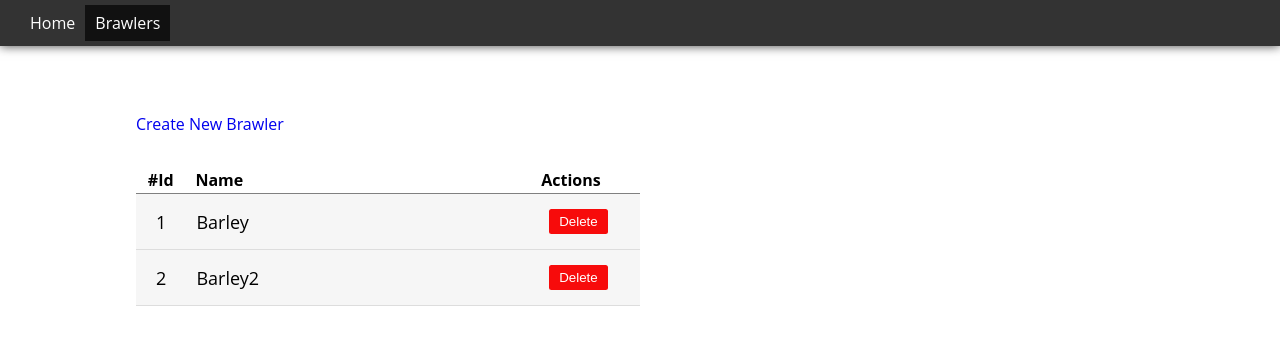
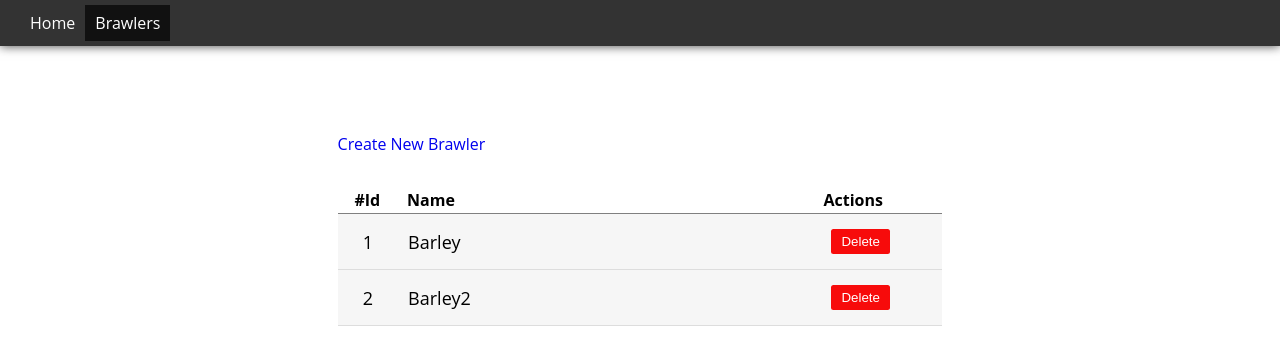
Before and after one commit to swapnil2993/brawler-app, a React (Create React App) app: page /brawlers in a window 1280 px wide. Shown: the top 348 px of the page. Built offline with nearby package versions, Linux system fonts and the light colour scheme.

Commit message:
styling fixes

```diff
--- a/src/components/brawlers/list/list.js
+++ b/src/components/brawlers/list/list.js
@@ -11,7 +11,7 @@ const BrawlerList = ({ list }) => {
         <span className="name-col-header">Name</span>
         <span className="actions-col-header">Actions</span>
       </div>
-      <ul>
+      <ul className="list-items">
         {list.length > 0 ? (
           list.map((item) => <Brawler key={item.id} item={item} />)
         ) : (
--- a/src/components/brawlers/list/style.css
+++ b/src/components/brawlers/list/style.css
@@ -21,7 +21,7 @@
   background-color: #f70b0b;
   color: white;
   position: relative;
-  border:none;
+  border: none;
   border-radius: 0.25rem;
 }
 
@@ -46,4 +46,9 @@
   font-weight: 700;
   padding-bottom: 0.5rem;
   border-bottom: 1px solid grey;
+  width: 100%;
 }
+
+.list-items {
+  width: 100%;
+}
--- a/src/pages/brawlers/style.css
+++ b/src/pages/brawlers/style.css
@@ -1,11 +1,17 @@
 .main-container {
   display: flex;
   flex-direction: column;
-  width: 50%;
+  width: 60%;
+  align-content: space-around;
+  flex-wrap: nowrap;
+  justify-content: space-between;
+  margin: 2rem auto;
+  align-items: center;
 }
 
 .create-brawler-btn {
   text-decoration: none;
   margin: 4rem 0;
   width: fit-content;
+  align-self: flex-start;
 }
```
